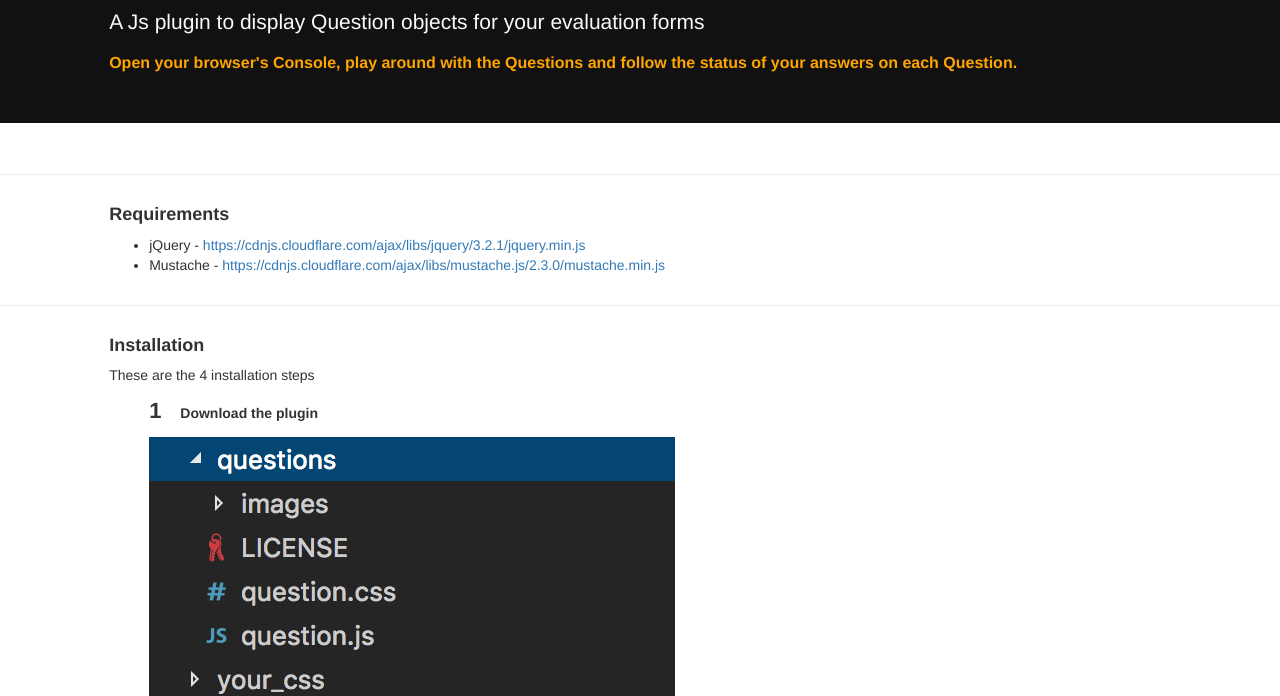
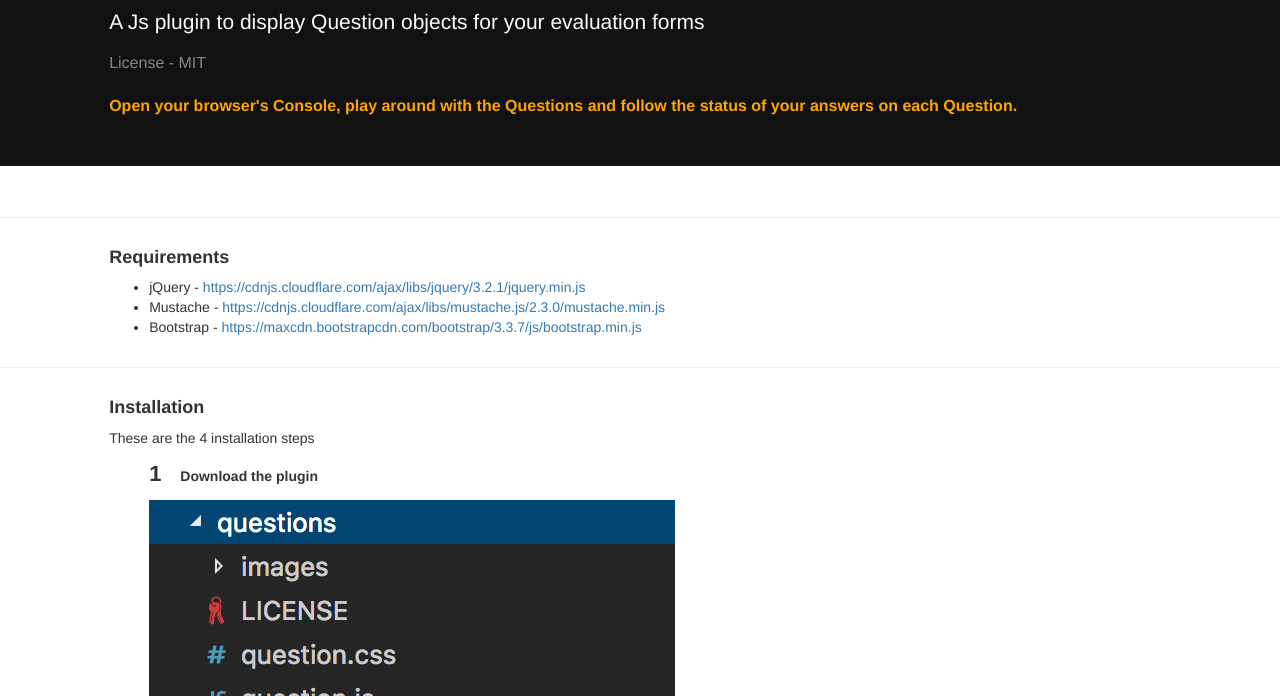
Before and after one commit to DiegoSilva776/Questions, a plain HTML site: page index.html in a window 1280 px wide. Shown: the part 104-800 px from the top of the page. Drawn offline with nearby package versions, Linux system fonts and the light colour scheme.

Commit message:
Added license at the header

```diff
--- a/index.html
+++ b/index.html
@@ -36,6 +36,9 @@
             <div class="col-xs-10 col-xs-offset-1 col-sm-10 col-sm-offset-1 col-md-10 col-md-offset-1 col-lg-10 col-lg-offset-1">
                 <h2><b>Questions</b></h2>
                 <p>A Js plugin to display Question objects for your evaluation forms</p>
+                <small class="faded">License - MIT</small>
+                <br>
+                <br>
                 <small class="orange"><b>Open your browser's Console, play around with the Questions and follow the status of your answers on each Question.</b></small>
             </div>
         </div>
@@ -59,6 +62,7 @@
             <ul>
                 <li>jQuery - <a href="https://cdnjs.cloudflare.com/ajax/libs/jquery/3.2.1/jquery.min.js">https://cdnjs.cloudflare.com/ajax/libs/jquery/3.2.1/jquery.min.js</a>
                 <li>Mustache - <a href="https://cdnjs.cloudflare.com/ajax/libs/mustache.js/2.3.0/mustache.min.js">https://cdnjs.cloudflare.com/ajax/libs/mustache.js/2.3.0/mustache.min.js</a></li>
+                <li>Bootstrap - <a href="https://maxcdn.bootstrapcdn.com/bootstrap/3.3.7/js/bootstrap.min.js"> https://maxcdn.bootstrapcdn.com/bootstrap/3.3.7/js/bootstrap.min.js</a></li>
             </ul>
         </div>
     </div>
--- a/your_css/sample.css
+++ b/your_css/sample.css
@@ -35,3 +35,7 @@ small {
 .blue {
     color:#17598c;
 }
+
+.faded {
+    opacity:0.5;
+}
```
